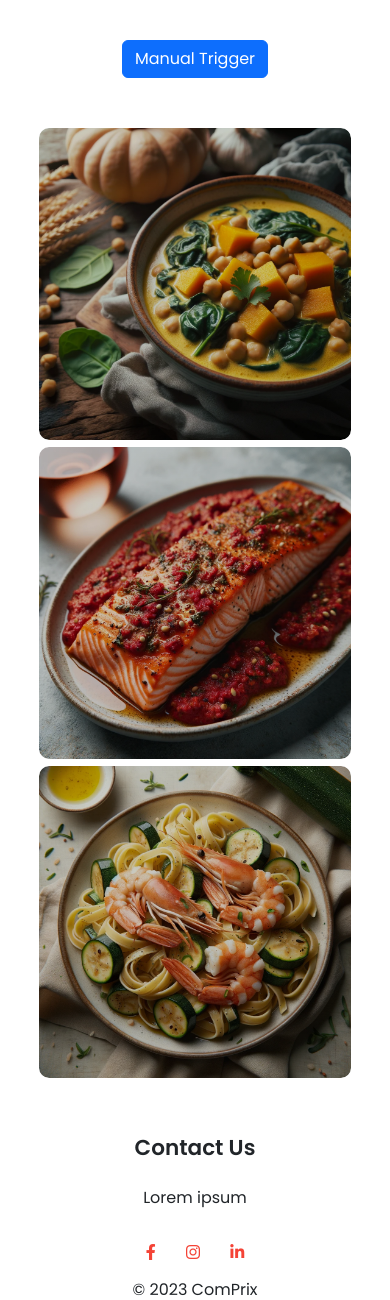
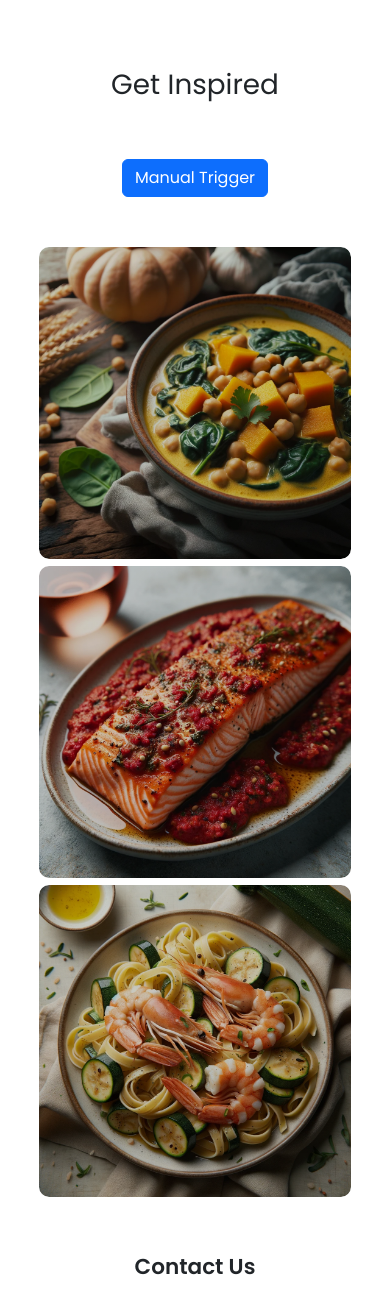
Before and after one commit to amp75011/mvp, a Flask app: template templates/recipes_v0.html in a window 390 px wide. Shown: the part 101-1401 px from the top of the page. Run offline with Flask 3, Linux system fonts and the light colour scheme; the template is opened without the code that fills it, so the values that code supplies are empty; parts of the project's set-up code (start-up, migrations or seed data) failed here and were passed over; some libraries are stand-ins or nearby versions.

Commit message:
Updated files and added new assets

```diff
--- a/static/style.css
+++ b/static/style.css
@@ -317,7 +317,7 @@ nav .fa{
     width: 80%;
     margin: auto;
     text-align: center;
-    padding-top: 50px;
+    padding-top: 200px;
 }
 
 #portfolio{
@@ -395,6 +395,12 @@ nav .fa{
 }
 .btn:hover{
     background: #ff004f;
+}
+
+@media (max-width:700px){
+    .recipes{
+        padding-top: 20vh;
+    }
 }
 
 /* FOOTER PAGES */
```
